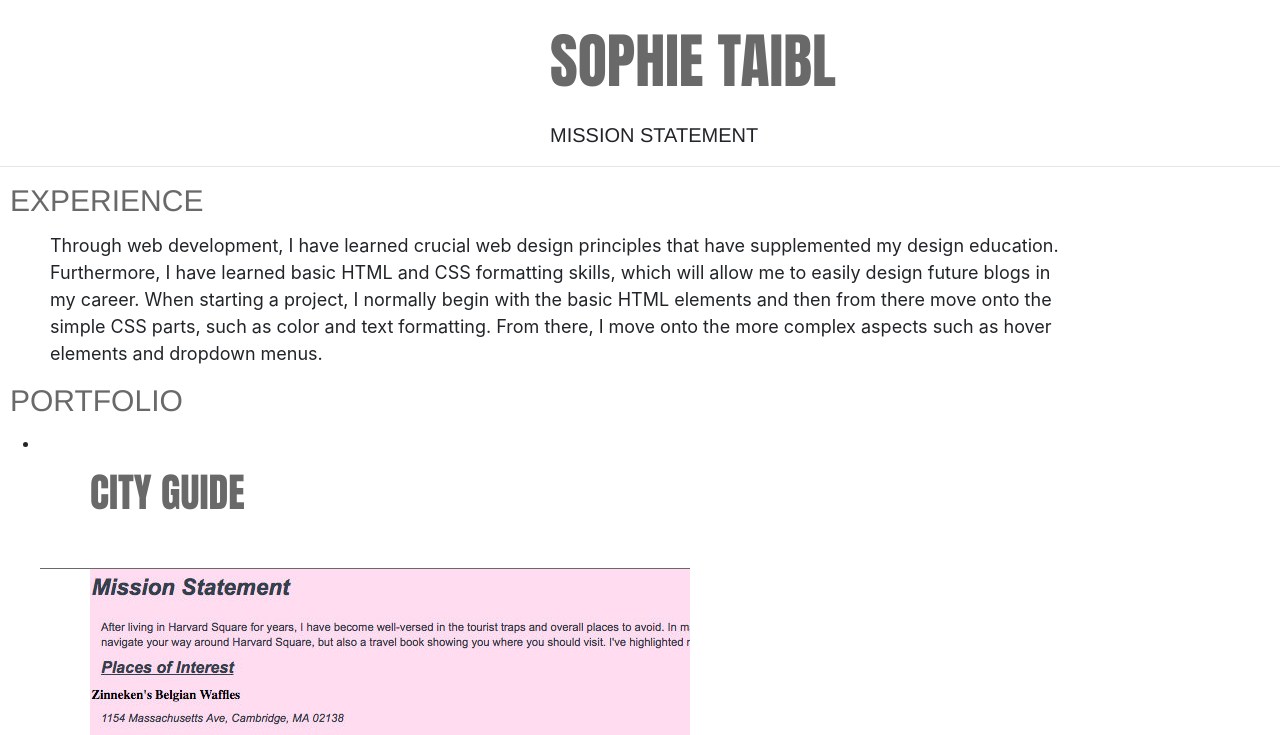
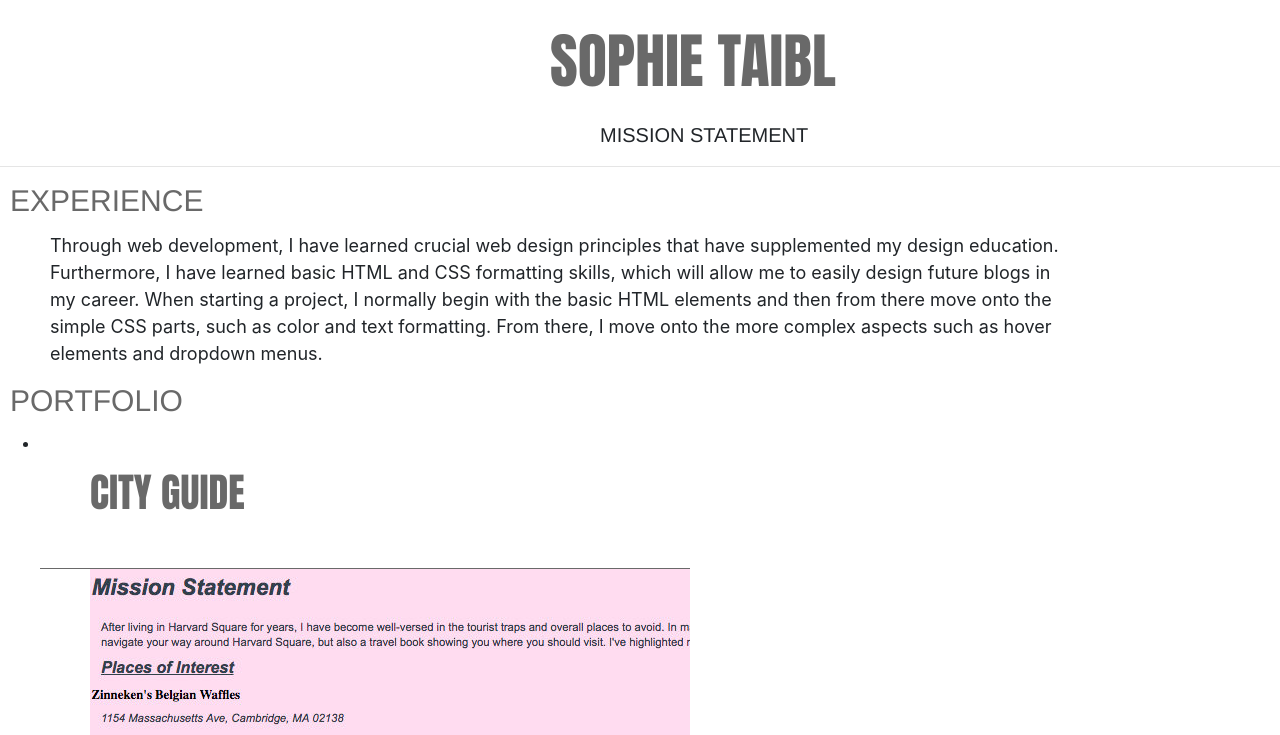
Before and after one commit to wustlcse104/09-personal-portfolio-staibl, a plain HTML site: page index.html in a window 1280 px wide. Shown: the top 735 px of the page. Drawn offline with nearby package versions, Linux system fonts and the light colour scheme.

Commit message:
attempt3

```diff
--- a/style.css
+++ b/style.css
@@ -34,8 +34,9 @@ h3 {
 
 
 a {
+  position: relative;
   padding-top: 30px;
-  padding-left: 550px;
+  padding-left: 600px;
   font-family: helvetica;
   font-size: 20px;
   color: #696969;
```
